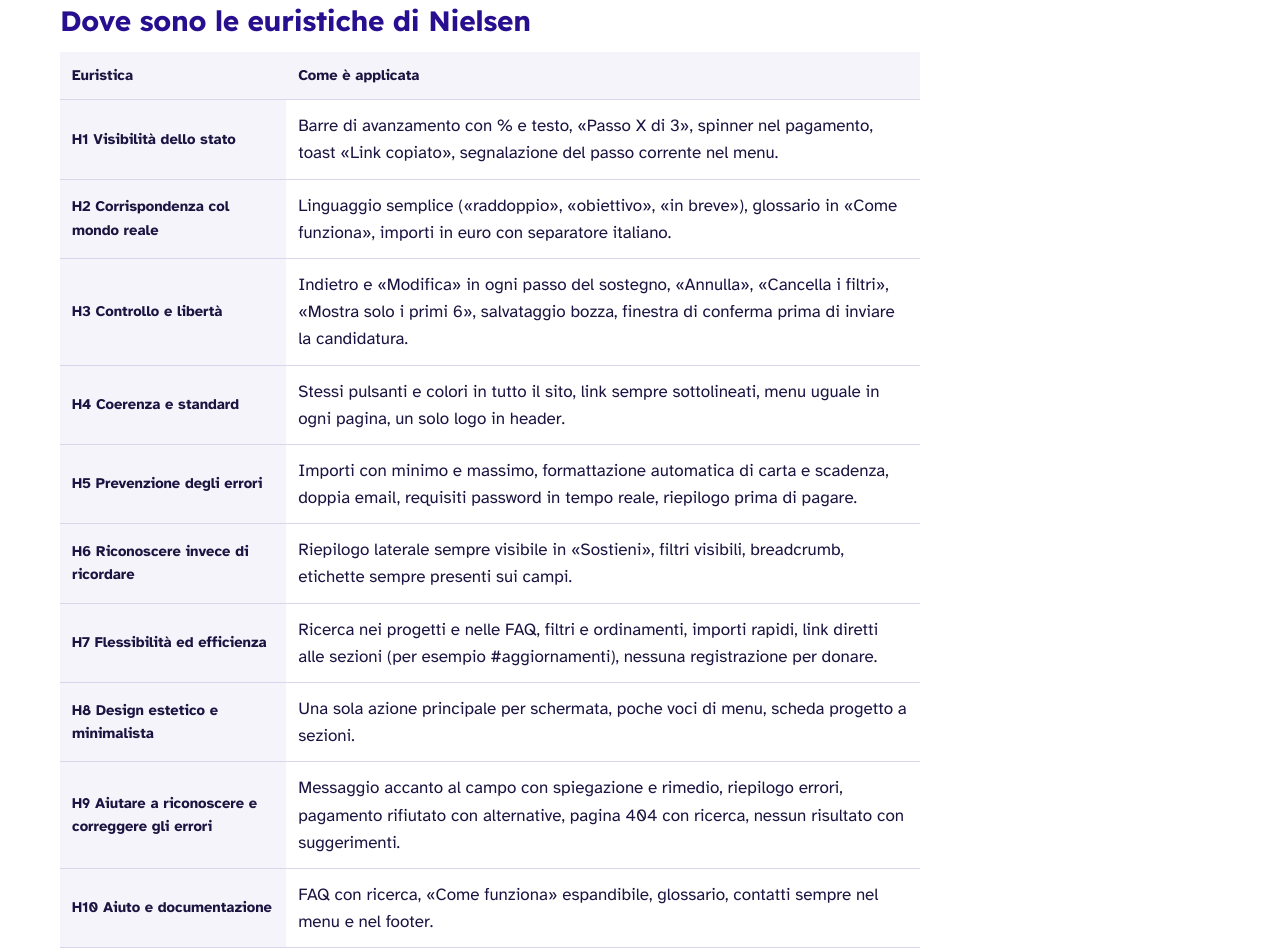
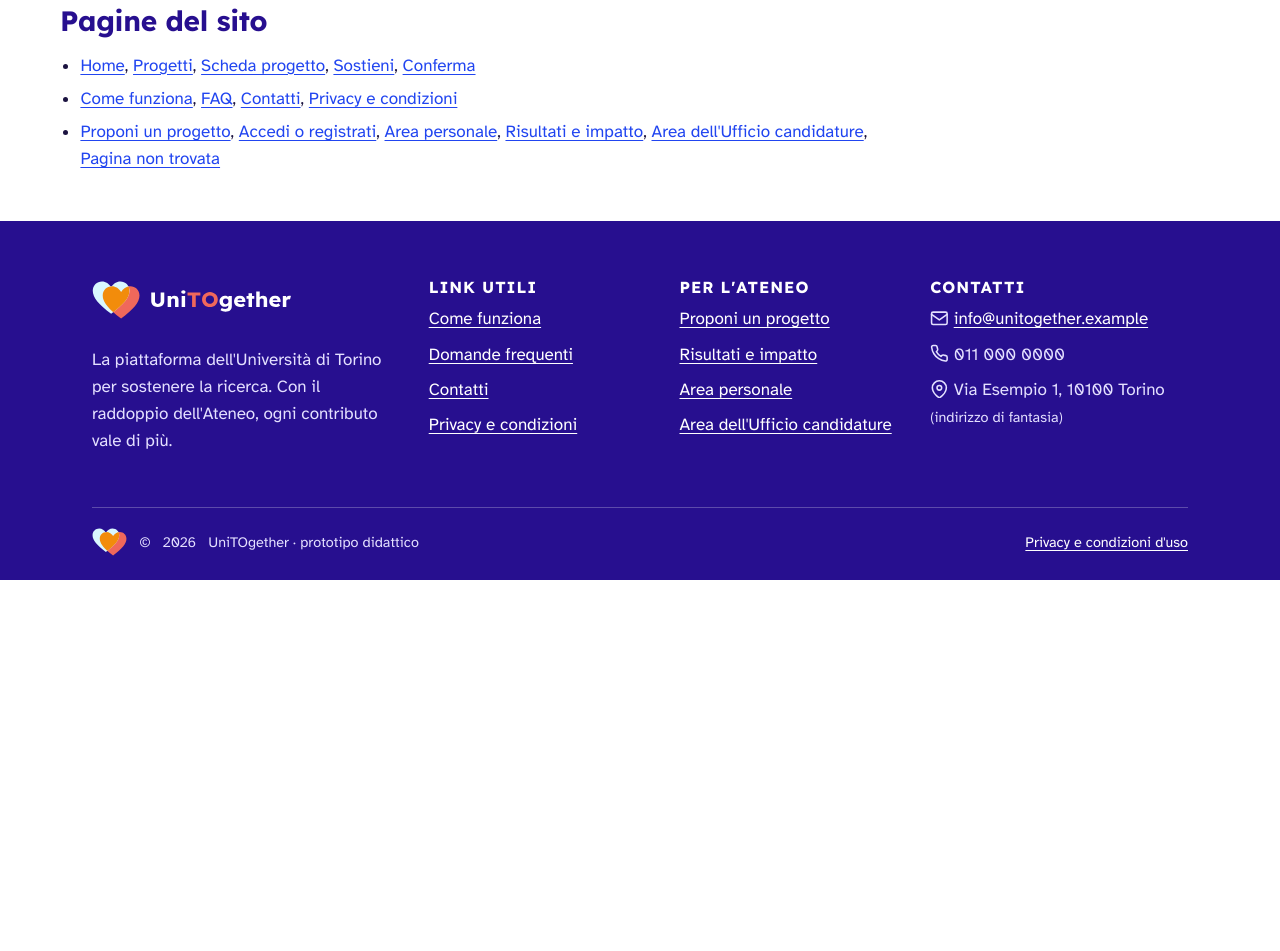
Before and after one commit to Guggi12/Assignment3, a plain HTML site: page guida.html in a window 1280 px wide. Shown: the part 1370-2321 px from the top of the page. After the commit the page ends 1950 px from the top, so only its background shows below. Drawn offline with Linux system fonts and the light colour scheme.

Commit message:
rimosse euristiche nielsen

```diff
--- a/guida.html
+++ b/guida.html
@@ -153,57 +153,6 @@
           <li>Accesso con account già pronto: <strong>elena.marchetti@unitogether.example</strong> (ricercatrice) o <strong>chiara.rinaldi@unitogether.example</strong> (Ufficio candidature dell'Ateneo), password <strong>Prova2026!</strong>. In alternativa ci si può registrare come ricercatore o dottorando: l'account resta salvato nel browser, ma per inviare candidature deve prima essere <strong>confermato dall'Ufficio candidature</strong> (si fa dall'Area dell'Ufficio, «Richieste di registrazione»).</li>
           <li>Le candidature inviate dal sito e gli esiti dell'Ufficio si vedono tra un account e l'altro <strong>nello stesso browser</strong> (sono salvati lì, senza server).</li>
         </ul>
-        <h2 style="margin-top:40px">Dove sono le euristiche di Nielsen</h2>
-        <table class="data">
-          <thead>
-            <tr>
-              <th id="euristiche-col1" scope="col">Euristica</th>
-              <th id="euristiche-col2" scope="col">Come è applicata</th>
-            </tr>
-          </thead>
-          <tbody>
-            <tr>
-              <th id="euristiche-h1" scope="row">H1 Visibilità dello stato</th>
-              <td headers="euristiche-col2 euristiche-h1">Barre di avanzamento con % e testo, «Passo X di 3», spinner nel pagamento, toast «Link copiato», segnalazione del passo corrente nel menu.</td>
-            </tr>
-            <tr>
-              <th id="euristiche-h2" scope="row">H2 Corrispondenza col mondo reale</th>
-              <td headers="euristiche-col2 euristiche-h2">Linguaggio semplice («raddoppio», «obiettivo», «in breve»), glossario in «Come funziona», importi in euro con separatore italiano.</td>
-            </tr>
-            <tr>
-              <th id="euristiche-h3" scope="row">H3 Controllo e libertà</th>
-              <td headers="euristiche-col2 euristiche-h3">Indietro e «Modifica» in ogni passo del sostegno, «Annulla», «Cancella i filtri», «Mostra solo i primi 6», salvataggio bozza, finestra di conferma prima di inviare la candidatura.</td>
-            </tr>
-            <tr>
-              <th id="euristiche-h4" scope="row">H4 Coerenza e standard</th>
-              <td headers="euristiche-col2 euristiche-h4">Stessi pulsanti e colori in tutto il sito, link sempre sottolineati, menu uguale in ogni pagina, un solo logo in header.</td>
-            </tr>
-            <tr>
-              <th id="euristiche-h5" scope="row">H5 Prevenzione degli errori</th>
-              <td headers="euristiche-col2 euristiche-h5">Importi con minimo e massimo, formattazione automatica di carta e scadenza, doppia email, requisiti password in tempo reale, riepilogo prima di pagare.</td>
-            </tr>
-            <tr>
-              <th id="euristiche-h6" scope="row">H6 Riconoscere invece di ricordare</th>
-              <td headers="euristiche-col2 euristiche-h6">Riepilogo laterale sempre visibile in «Sostieni», filtri visibili, breadcrumb, etichette sempre presenti sui campi.</td>
-            </tr>
-            <tr>
-              <th id="euristiche-h7" scope="row">H7 Flessibilità ed efficienza</th>
-              <td headers="euristiche-col2 euristiche-h7">Ricerca nei progetti e nelle FAQ, filtri e ordinamenti, importi rapidi, link diretti alle sezioni (per esempio #aggiornamenti), nessuna registrazione per donare.</td>
-            </tr>
-            <tr>
-              <th id="euristiche-h8" scope="row">H8 Design estetico e minimalista</th>
-              <td headers="euristiche-col2 euristiche-h8">Una sola azione principale per schermata, poche voci di menu, scheda progetto a sezioni.</td>
-            </tr>
-            <tr>
-              <th id="euristiche-h9" scope="row">H9 Aiutare a riconoscere e correggere gli errori</th>
-              <td headers="euristiche-col2 euristiche-h9">Messaggio accanto al campo con spiegazione e rimedio, riepilogo errori, pagamento rifiutato con alternative, pagina 404 con ricerca, nessun risultato con suggerimenti.</td>
-            </tr>
-            <tr>
-              <th id="euristiche-h10" scope="row">H10 Aiuto e documentazione</th>
-              <td headers="euristiche-col2 euristiche-h10">FAQ con ricerca, «Come funziona» espandibile, glossario, contatti sempre nel menu e nel footer.</td>
-            </tr>
-          </tbody>
-        </table>
         <h2 style="margin-top:40px">Pagine del sito</h2>
         <ul class="plain">
           <li><a href="index.html">Home</a>, <a href="progetti.html">Progetti</a>, <a href="progetto.html?id=culle">Scheda progetto</a>, <a href="sostieni.html">Sostieni</a>, <a href="conferma.html">Conferma</a></li>
```
